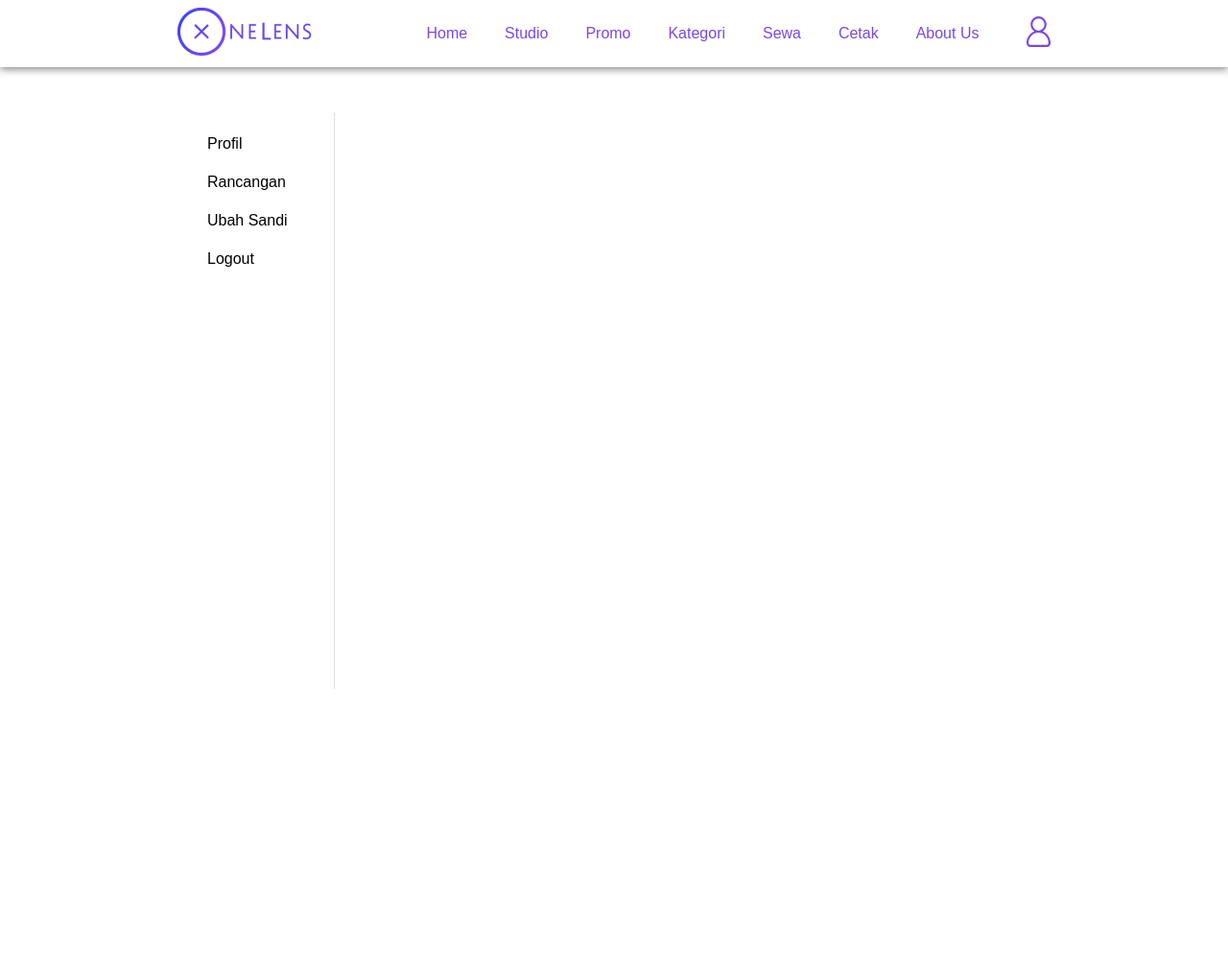
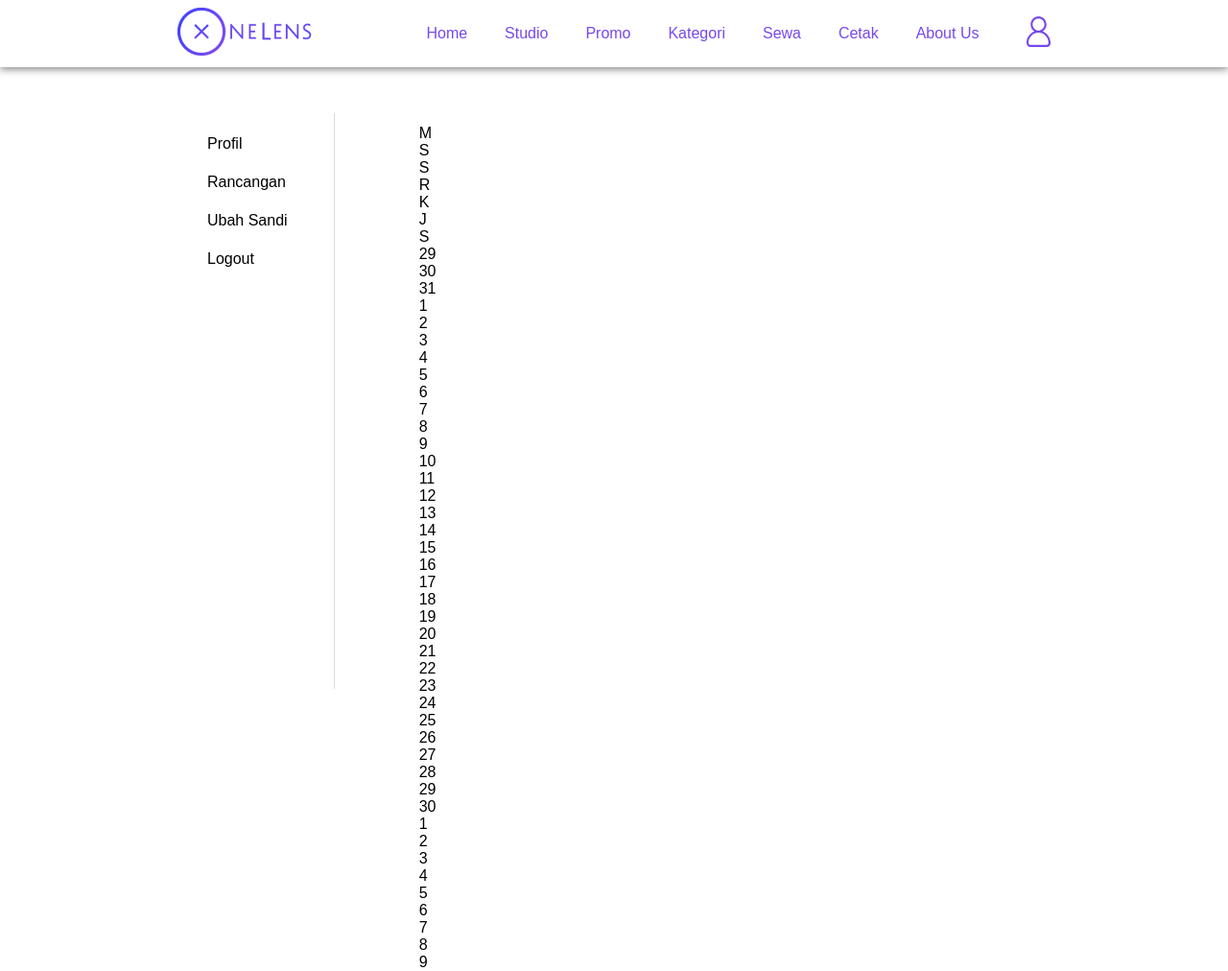
Before and after one commit to indicator080/oneless-html-css, a plain HTML site: page profile/customers/customerRancangan.html in a window 1280 px wide. Shown: the whole page at 96% size. Before the commit the page ends 800 px from the top, so only its background shows below. Drawn offline with Linux system fonts and the light colour scheme.

Commit message:
aiyai yai

```diff
--- /dev/null
+++ b/css/calander.css
@@ -0,0 +1,2 @@
+.calander {
+}
--- a/css/profile.css
+++ b/css/profile.css
@@ -124,6 +124,10 @@ body {
   width: 93%;
 } */
 
+.border-boxing-box {
+  box-sizing: border-box;
+}
+
 .flex input {
   margin-left: 10px;
 }
--- a/profile/customers/customerRancangan.html
+++ b/profile/customers/customerRancangan.html
@@ -5,6 +5,7 @@
     <meta http-equiv="X-UA-Compatible" content="IE=edge">
     <meta name="viewport" content="width=device-width, initial-scale=1.0">
     <link rel="stylesheet" href="../../css/profile.css">
+    <link rel="stylesheet" href="../../css/calander.css">
     <title>Onelens</title>
 </head>
 <body>
@@ -35,9 +36,74 @@
             <div><a href="./ubahSandi.html" class="position button" >Ubah Sandi</a></div>
             <div><a href="./Logout.html" class="position button" >Logout</a></div>
         </div>
+        <!-- vertical seperator -->
         <div class="vertical-boundaries"></div>
-            <div class="space-vertical-lg marg-left-5vh" id="calander">
 
+            <div class="space-vertical-lg marg-left-5vh border-boxing-box" id="calander">
+                <!-- calander -->
+                <div class="container">
+                    <div class="calander">
+                        <div class="month">
+                            <!-- <div class="date">
+                                <h1>September</h1>
+                                <p>Jumat, September 2 2021</p>
+                            </div> -->
+                        </div>
+                        <div class="weekdays">
+                            <div>M</div>
+                            <div>S</div>
+                            <div>S</div>
+                            <div>R</div>
+                            <div>K</div>
+                            <div>J</div>
+                            <div>S</div>
+                        </div>
+                        <div class="days">
+                            <div class="prev-date">29</div>
+                            <div class="prev-date">30</div>
+                            <div class="prev-date">31</div>
+                            <div>1</div>
+                            <div>2</div>
+                            <div>3</div>
+                            <div>4</div>
+                            <div>5</div>
+                            <div>6</div>
+                            <div>7</div>
+                            <div>8</div>
+                            <div>9</div>
+                            <div>10</div>
+                            <div>11</div>
+                            <div>12</div>
+                            <div>13</div>
+                            <div>14</div>
+                            <div>15</div>
+                            <div>16</div>
+                            <div>17</div>
+                            <div>18</div>
+                            <div>19</div>
+                            <div>20</div>
+                            <div>21</div>
+                            <div>22</div>
+                            <div>23</div>
+                            <div>24</div>
+                            <div>25</div>
+                            <div>26</div>
+                            <div>27</div>
+                            <div>28</div>
+                            <div>29</div>
+                            <div>30</div>
+                            <div class="next-date">1</div>
+                            <div class="next-date">2</div>
+                            <div class="next-date">3</div>
+                            <div class="next-date">4</div>
+                            <div class="next-date">5</div>
+                            <div class="next-date">6</div>
+                            <div class="next-date">7</div>
+                            <div class="next-date">8</div>
+                            <div class="next-date">9</div>
+                        </div>
+                    </div>
+                </div>
             </div>
         </div>
     </div>
```
Also changed, not shown: transaction/transactionPage.html (added).
